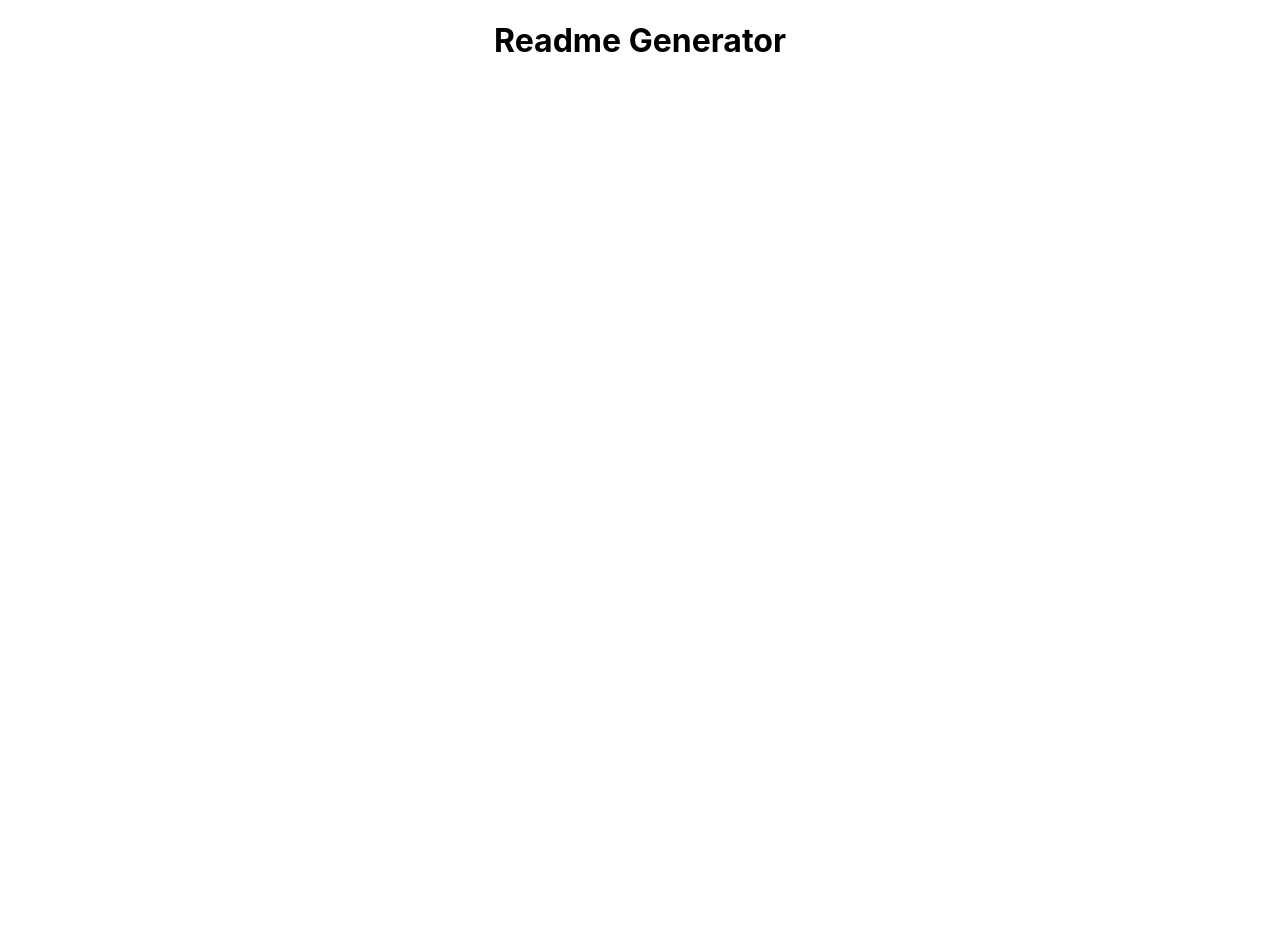
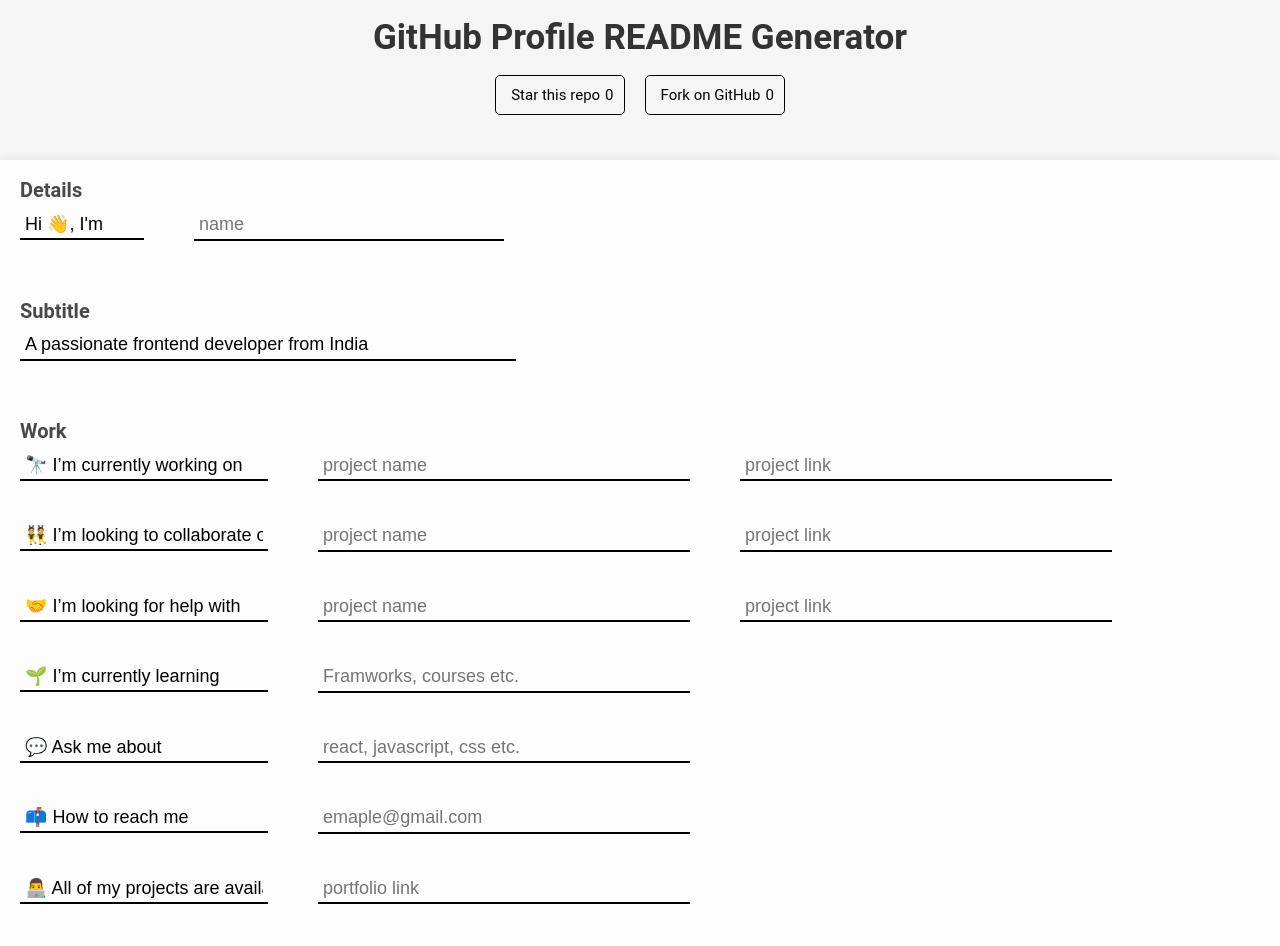
Before and after one commit to Softrefine-Internship/react-test-2-UtsavSoftrefineTech, a React (Create React App) app in the folder readme-generator/: page / in a window 1280 px wide. Shown: the top 946 px of the page. Before the commit the page ends 800 px from the top, so only its background shows below. Built offline with nearby package versions, Linux system fonts and the light colour scheme; no server answers.

Commit message:
Some UI part is complete

```diff
--- a/readme-generator/package.json
+++ b/readme-generator/package.json
@@ -6,6 +6,7 @@
     "@testing-library/jest-dom": "^5.17.0",
     "@testing-library/react": "^13.4.0",
     "@testing-library/user-event": "^13.5.0",
+    "axios": "^1.5.1",
     "react": "^18.2.0",
     "react-dom": "^18.2.0",
     "react-scripts": "5.0.1",
--- a/readme-generator/public/index.html
+++ b/readme-generator/public/index.html
@@ -24,6 +24,14 @@
       work correctly both with client-side routing and a non-root public URL.
       Learn how to configure a non-root public URL by running `npm run build`.
     -->
+    <script
+      type="module"
+      src="https://unpkg.com/ionicons@7.1.0/dist/ionicons/ionicons.esm.js"
+    ></script>
+    <script
+      nomodule
+      src="https://unpkg.com/ionicons@7.1.0/dist/ionicons/ionicons.js"
+    ></script>
     <title>React App</title>
   </head>
   <body>
--- a/readme-generator/src/App.css
+++ /dev/null
@@ -1,38 +0,0 @@
-.App {
-  text-align: center;
-}
-
-.App-logo {
-  height: 40vmin;
-  pointer-events: none;
-}
-
-@media (prefers-reduced-motion: no-preference) {
-  .App-logo {
-    animation: App-logo-spin infinite 20s linear;
-  }
-}
-
-.App-header {
-  background-color: #282c34;
-  min-height: 100vh;
-  display: flex;
-  flex-direction: column;
-  align-items: center;
-  justify-content: center;
-  font-size: calc(10px + 2vmin);
-  color: white;
-}
-
-.App-link {
-  color: #61dafb;
-}
-
-@keyframes App-logo-spin {
-  from {
-    transform: rotate(0deg);
-  }
-  to {
-    transform: rotate(360deg);
-  }
-}
--- a/readme-generator/src/App.js
+++ b/readme-generator/src/App.js
@@ -1,9 +1,13 @@
-import "./App.css";
+import Details from "./components/Details/Details";
+import Header from "./components/Header/Header";
+import GlobalStyle from "./GlobalStyle";
 
 function App() {
   return (
     <>
-      <h1 className="App">Readme Generator</h1>
+      <GlobalStyle />
+      <Header />
+      <Details />
     </>
   );
 }
--- /dev/null
+++ b/readme-generator/src/GlobalStyle.js
@@ -0,0 +1,24 @@
+import { createGlobalStyle } from "styled-components";
+
+const GlobalStyle = createGlobalStyle`
+  *,
+  *::before,
+  *::after {
+    margin: 0;
+    padding: 0;
+    box-sizing: inherit;
+  }
+
+  html {
+    box-sizing: border-box;
+    font-size: 62.5%;
+  }
+
+  body {
+    background-color: #fdfdfd;
+    font-family: "roboto", sans-serif;
+    line-height: 1;
+  }
+`;
+
+export default GlobalStyle;
--- /dev/null
+++ b/readme-generator/src/components/Details/Details.js
@@ -0,0 +1,247 @@
+import React from "react";
+import styled from "styled-components";
+import Input from "./Input/Input";
+import Heading from "./Heading/Heading";
+
+const Details = () => {
+  const Details = styled.div`
+    width: 100%;
+    height: 100%;
+    box-shadow: 0 0 10px rgba(0, 0, 0, 0.084);
+    margin-bottom: 2rem;
+  `;
+
+  const Section = styled.div`
+    margin-bottom: 2rem;
+    padding: 2rem;
+    // background: #f5f5f5;
+  `;
+
+  const BreakPoint = styled.div`
+    height: 2rem;
+    margin-top: 2rem;
+  `;
+
+  return (
+    <>
+      <Details>
+        <Section>
+          <Heading heading="Details"></Heading>
+          <Input
+            type="text"
+            name="title"
+            id="title"
+            value="Hi 👋, I'm"
+            width="10%"
+          />
+          <Input
+            type="text"
+            name="subtitle"
+            id="subtitle"
+            placeholder="name"
+            width="25%"
+          />
+        </Section>
+        <Section>
+          <Heading heading="Subtitle"></Heading>
+
+          <Input
+            type="text"
+            name="title"
+            id="title"
+            value="A passionate frontend developer from India"
+            width="40%"
+          />
+        </Section>
+        <Section>
+          <Heading heading="Work"></Heading>
+          <Input
+            type="text"
+            name="title"
+            id="title"
+            value="🔭 I’m currently working on"
+            width="20%"
+          />
+          <Input
+            type="text"
+            name="title"
+            id="title"
+            width="30%"
+            placeholder="project name"
+          />
+          <Input
+            type="text"
+            name="title"
+            id="title"
+            width="30%"
+            placeholder="project link"
+          />
+          <BreakPoint />
+
+          <Input
+            type="text"
+            name="title"
+            id="title"
+            value="👯 I’m looking to collaborate on"
+            width="20%"
+          />
+          <Input
+            type="text"
+            name="title"
+            id="title"
+            width="30%"
+            placeholder="project name"
+          />
+          <Input
+            type="text"
+            name="title"
+            id="title"
+            width="30%"
+            placeholder="project link"
+          />
+
+          <BreakPoint />
+
+          <Input
+            type="text"
+            name="title"
+            id="title"
+            value="🤝 I’m looking for help with"
+            width="20%"
+          />
+          <Input
+            type="text"
+            name="title"
+            id="title"
+            width="30%"
+            placeholder="project name"
+          />
+          <Input
+            type="text"
+            name="title"
+            id="title"
+            width="30%"
+            placeholder="project link"
+          />
+
+          <BreakPoint />
+
+          <Input
+            type="text"
+            name="title"
+            id="title"
+            value="🌱 I’m currently learning"
+            width="20%"
+          />
+          <Input
+            type="text"
+            name="title"
+            id="title"
+            width="30%"
+            placeholder="Framworks, courses etc."
+          />
+
+          <BreakPoint />
+
+          <Input
+            type="text"
+            name="title"
+            id="title"
+            value="💬 Ask me about"
+            width="20%"
+          />
+          <Input
+            type="text"
+            name="title"
+            id="title"
+            width="30%"
+            placeholder="react, javascript, css etc."
+          />
+
+          <BreakPoint />
+
+          <Input
+            type="text"
+            name="title"
+            id="title"
+            value="📫 How to reach me"
+            width="20%"
+          />
+          <Input
+            type="text"
+            name="title"
+            id="title"
+            width="30%"
+            placeholder="emaple@gmail.com"
+          />
+          <BreakPoint />
+
+          <Input
+            type="text"
+            name="title"
+            id="title"
+            value="👨‍💻 All of my projects are available at"
+            width="20%"
+          />
+          <Input
+            type="text"
+            name="title"
+            id="title"
+            width="30%"
+            placeholder="portfolio link"
+          />
+          <BreakPoint />
+
+          <Input
+            type="text"
+            name="title"
+            id="title"
+            value="📝 I regularly write articles on"
+            width="20%"
+          />
+          <Input
+            type="text"
+            name="title"
+            id="title"
+            width="30%"
+            placeholder="dev.to, medium etc."
+          />
+          <BreakPoint />
+
+          <Input
+            type="text"
+            name="title"
+            id="title"
+            value="📄 Know about my experiences"
+            width="20%"
+          />
+          <Input
+            type="text"
+            name="title"
+            id="title"
+            width="30%"
+            placeholder="resume link"
+          />
+          <BreakPoint />
+
+          <Input
+            type="text"
+            name="title"
+            id="title"
+            value="⚡ Fun fact"
+            width="20%"
+          />
+          <Input
+            type="text"
+            name="title"
+            id="title"
+            width="30%"
+            placeholder="I think I am funny"
+          />
+        </Section>
+      </Details>
+    </>
+  );
+};
+
+export default Details;
--- /dev/null
+++ b/readme-generator/src/components/Details/Heading/Heading.js
@@ -0,0 +1,16 @@
+import React from "react";
+import styled from "styled-components";
+
+const Heading = (props) => {
+  const Heading = styled.h1`
+    color: #000000b7;
+    margin-bottom: 1rem;
+  `;
+  return (
+    <>
+      <Heading>{props.heading}</Heading>
+    </>
+  );
+};
+
+export default Heading;
--- /dev/null
+++ b/readme-generator/src/components/Details/Input/Input.js
@@ -0,0 +1,34 @@
+import React from "react";
+import styled from "styled-components";
+
+const Input = (props) => {
+  const InputField = styled.input`
+    width: ${props.width};
+    height: 3rem;
+    padding: 0.5rem;
+    margin-right: 5rem;
+    font-size: 1.8rem;
+    font-weight: 500;
+
+    background: none;
+    border: none;
+    outline: none;
+    -webkit-appearance: none;
+    -moz-appearance: none;
+    appearance: none;
+    border-bottom: 2px solid black;
+  `;
+  return (
+    <>
+      <InputField
+        type={props.type}
+        name={props.name}
+        id={props.id}
+        value={props.value}
+        placeholder={props.placeholder}
+      />
+    </>
+  );
+};
+
+export default Input;
--- /dev/null
+++ b/readme-generator/src/components/Header/Header.js
@@ -0,0 +1,96 @@
+import React, { useState, useEffect } from "react";
+import styled from "styled-components";
+
+const Header = () => {
+  const Header = styled.header`
+    height: 20vh;
+    background-color: #f5f5f5;
+  `;
+
+  const Title = styled.h1`
+    text-align: center;
+    padding: 2rem 0;
+    font-size: 3.5rem;
+    color: #333;
+  `;
+
+  const Btns = styled.div`
+    display: flex;
+    align-items: center;
+    justify-content: center;
+    gap: 2rem;
+  `;
+
+  const Btn = styled.div`
+    display: flex;
+    align-items: center;
+    gap: 0.5rem;
+    height: 4rem;
+    padding: 0 1rem;
+    border-radius: 5px;
+    background-color: #f5f5f5;
+    font-size: 1.5rem;
+    cursor: pointer;
+    border: 1px solid black;
+    transition: all 0.3s ease-in-out;
+
+    &:hover {
+        background-color: #333;
+        color: #f5f5f5;
+        }
+    }
+  `;
+
+  const [star, setStar] = useState(0);
+  const [fork, setFork] = useState(0);
+
+  const fetchData = async () => {
+    const res = await fetch(
+      "https://api.github.com/repos/UtsavDesai26/CICD-Pipeline"
+    );
+    const data = await res.json();
+    setStar(data.stargazers_count);
+    setFork(data.forks_count);
+  };
+
+  const openGitHubRepoFork = () => {
+    window.open("https://github.com/UtsavDesai26/CICD-Pipeline/fork", "_blank");
+  };
+
+  const openGitHubRepoStar = () => {
+    window.open("https://github.com/UtsavDesai26/CICD-Pipeline", "_blank");
+  };
+
+  useEffect(() => {
+    fetchData();
+    setInterval(fetchData, 60000);
+
+    return () => {};
+  }, []);
+
+  return (
+    <>
+      <Header>
+        <Title>GitHub Profile README Generator</Title>
+        <Btns>
+          <Btn onClick={openGitHubRepoStar}>
+            <p>
+              <ion-icon name="star-outline"></ion-icon>
+            </p>
+            <p>Star this repo</p>
+            <p>{star}</p>
+          </Btn>
+          <Btn onClick={openGitHubRepoFork}>
+            <p>
+              <ion-icon name="git-network-outline"></ion-icon>
+            </p>
+            <p>Fork on GitHub</p>
+            <p>{fork}</p>
+          </Btn>
+        </Btns>
+      </Header>
+    </>
+  );
+};
+
+export default Header;
```
Also changed, not shown: 1 other file (tests, documents, lock files or other folders).
